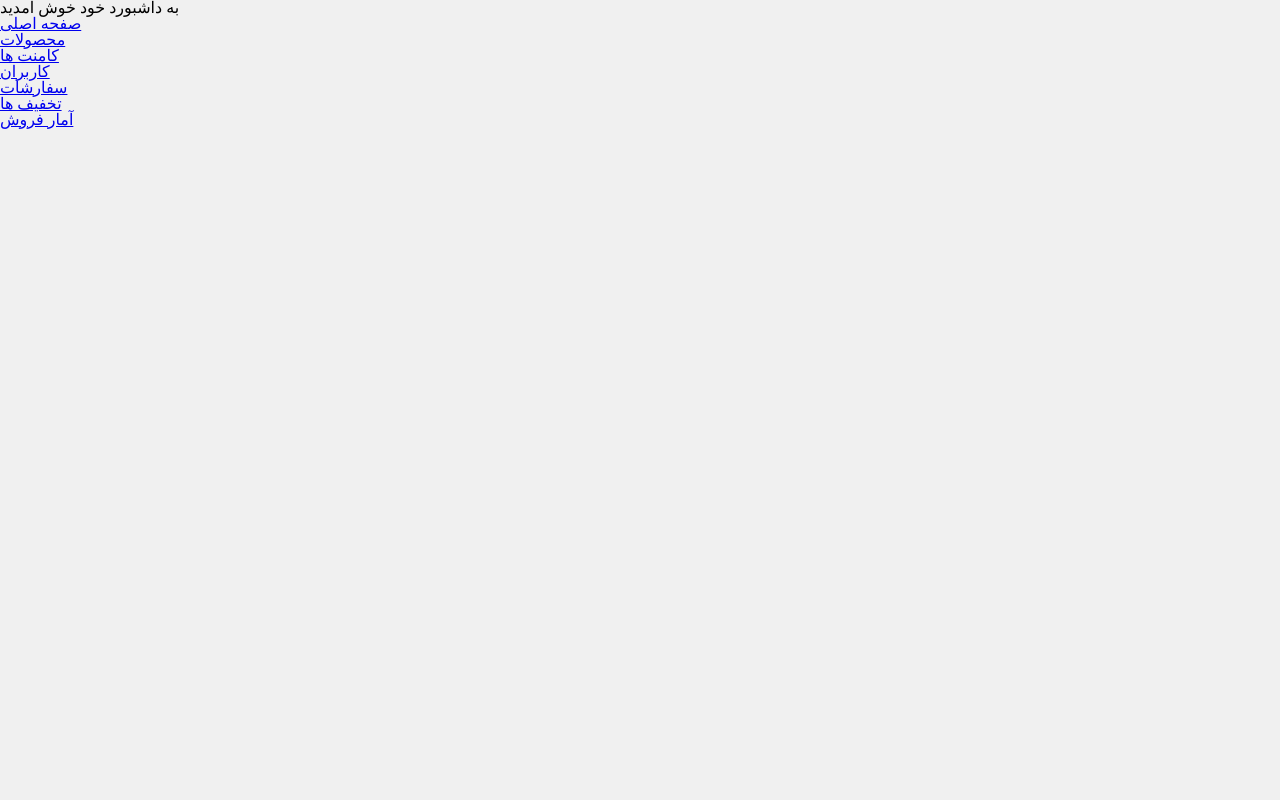
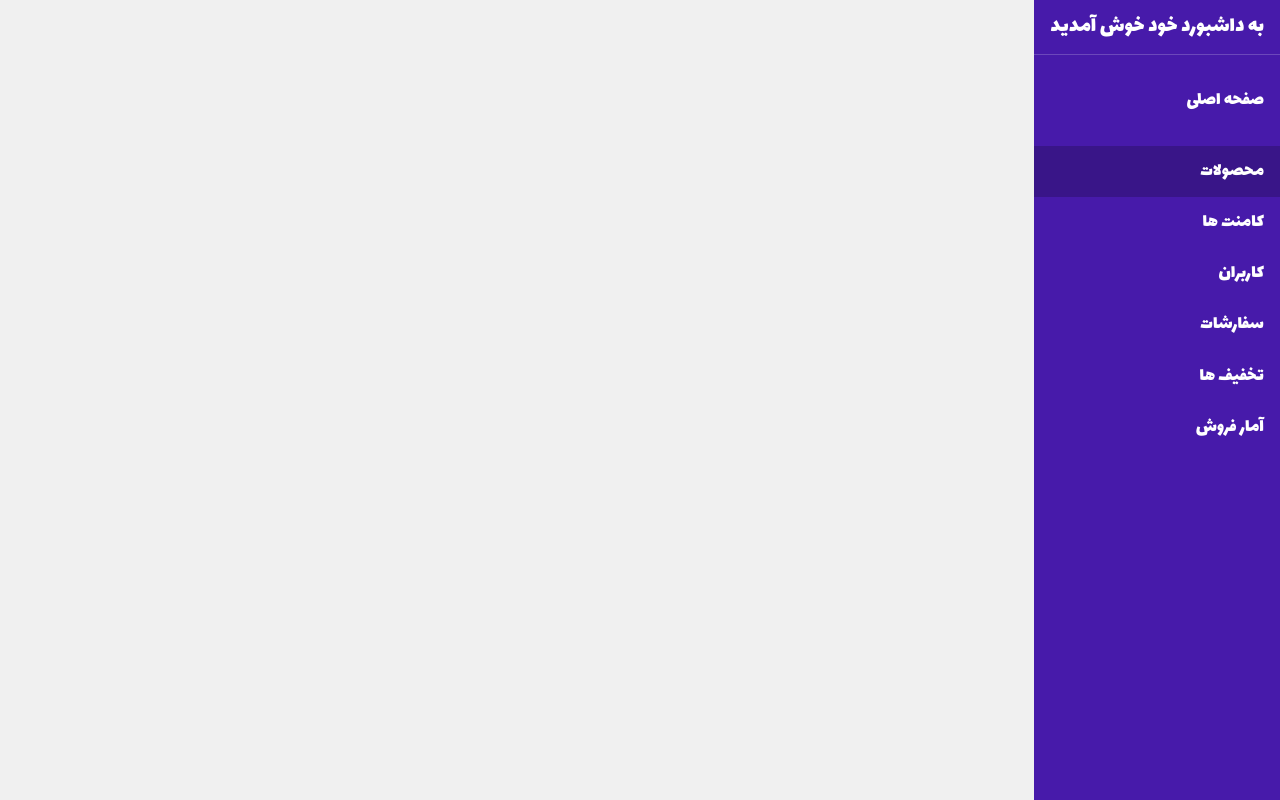
Before and after one commit to AmirNouri-dev/cms-farsi, a React (Vite) app: page / in a window 1280 px wide. Built offline with nearby package versions, Linux system fonts and the light colour scheme.

Commit message:
code & style sidebar component

```diff
--- a/src/Components/Sidebar/Sidebar.css
+++ b/src/Components/Sidebar/Sidebar.css
@@ -0,0 +1,35 @@
+.sidebar {
+  position: fixed;
+  background-color: var(--blue);
+  flex: 1;
+  height: 100vh;
+}
+.sidebar-title {
+  font-size: 1.4rem;
+  padding: 1rem;
+  color: var(--white);
+  text-align: right;
+  border-bottom: 1px solid #6c48bb;
+}
+.sidebar-links {
+  margin-top: 20px;
+}
+.sidebar-links li {
+  padding: 1rem;
+  position: relative;
+}
+.sidebar-links li a {
+  width: 100%;
+  color: var(--white);
+  text-decoration: none;
+  display: flex;
+  justify-content: right;
+  align-items: center;
+  font-size: 1.2rem;
+}
+.sidebar-links li.active {
+  background-color: var(--blue-50);
+}
+.sidebar-links li:first-child {
+  margin-bottom: 1.2rem;
+}
--- a/src/Components/Sidebar/Sidebar.jsx
+++ b/src/Components/Sidebar/Sidebar.jsx
@@ -9,7 +9,7 @@ export default function Sidebar() {
         <li>
           <a href="#">صفحه اصلی</a>
         </li>
-        <li>
+        <li className="active">
           <a href="#">محصولات</a>
         </li>
         <li>
--- a/src/custom.css
+++ b/src/custom.css
@@ -1,17 +1,19 @@
 @import "./reset.css";
 
 @font-face {
-  font-family: lalehzar;
-  src: url(./fonts/Lalezar-Regular.ttf) format("ttf");
+  font-family: lalezar;
+  src: url(./fonts/Lalezar-Regular.ttf);
 }
 :root {
   --white: #ffffff;
   --white-50: #f0f0f0;
   --blue: #471aaa;
-  --blue-50: #220d4e;
+  --blue-50: #391588;
 }
 body {
   background-color: var(--white-50);
+  direction: rtl;
+  display: flex;
 }
 *,
 body,
```
